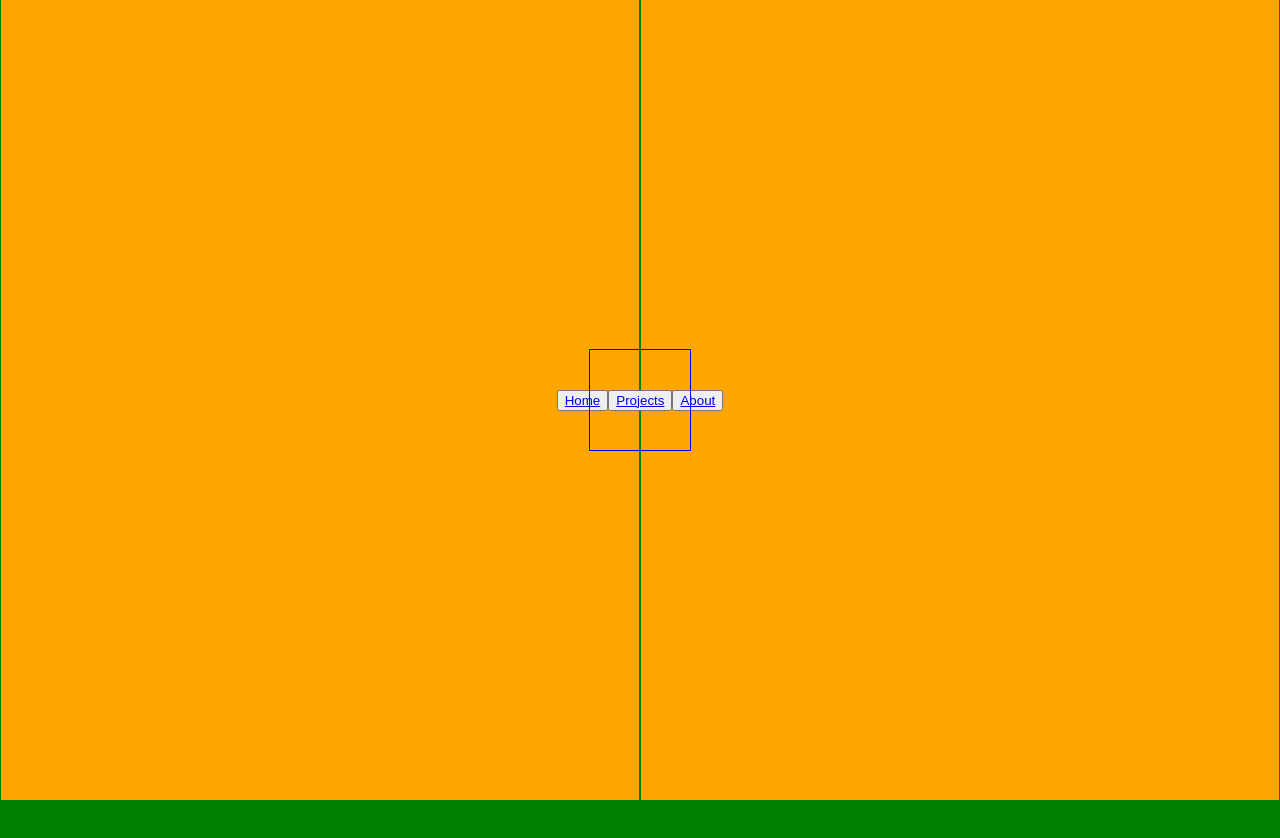
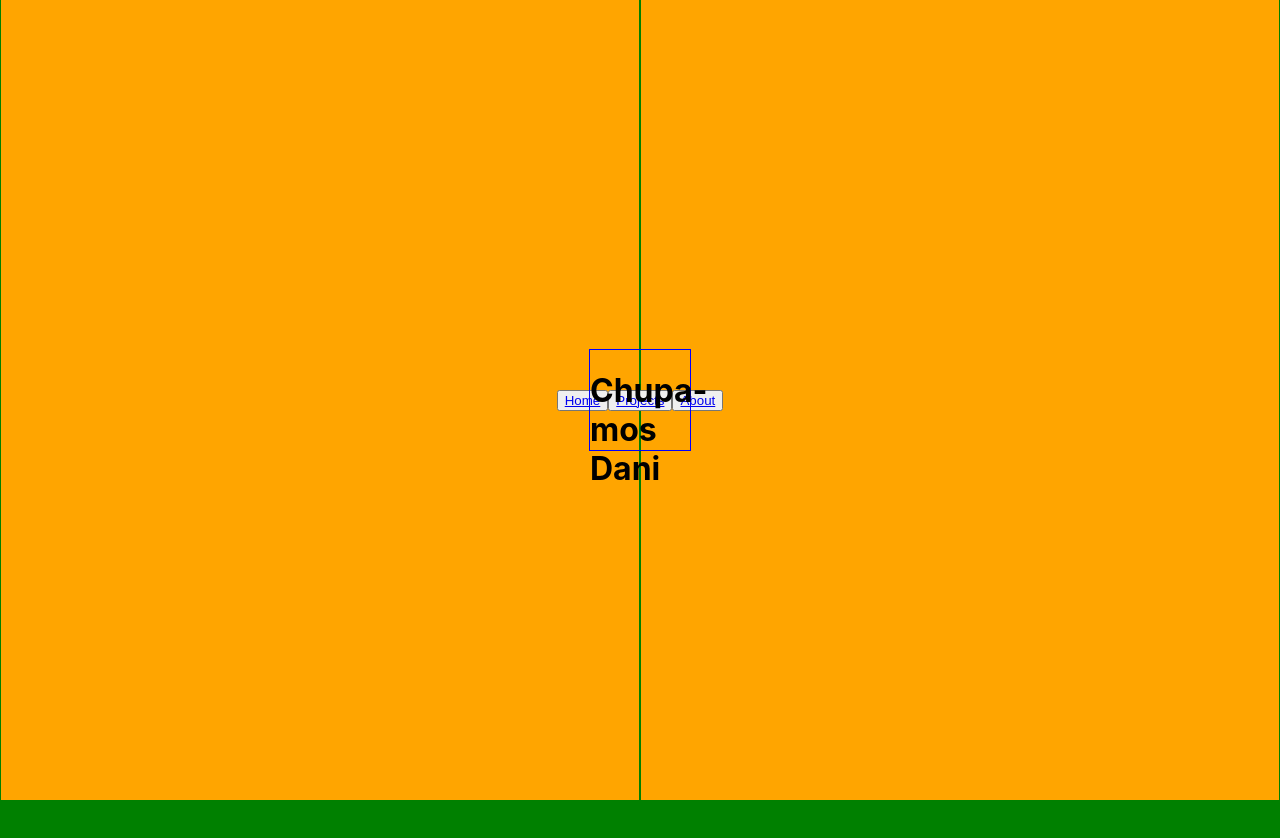
Before and after one commit to goncaloferreira92/goncalof-website, a React (Create React App) app: page / in a window 1280 px wide. Shown: the top 838 px of the page. Built offline with nearby package versions, Linux system fonts and the light colour scheme.

Commit message:
CI/CD update test commit

```diff
--- a/src/pages/Home.tsx
+++ b/src/pages/Home.tsx
@@ -28,7 +28,9 @@ const Home = () => {
                 width: '100px',
                 border: '1px solid blue',
                 pointerEvents: 'none',
-            }} />
+            }}>
+                <h1>Chupa-mos Dani</h1>
+            </div>
 
         </div>
     )
```
Also changed, not shown: 1 other file (tests, documents, lock files or other folders).
